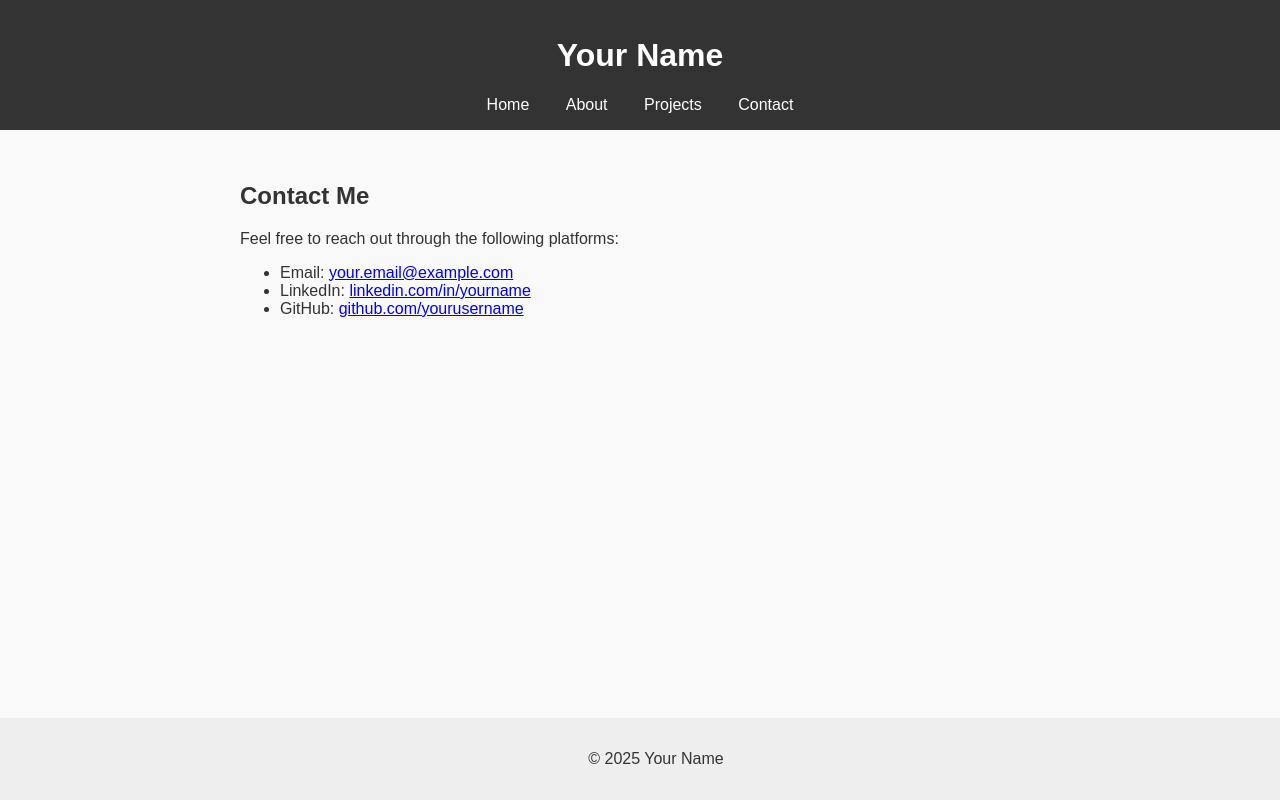
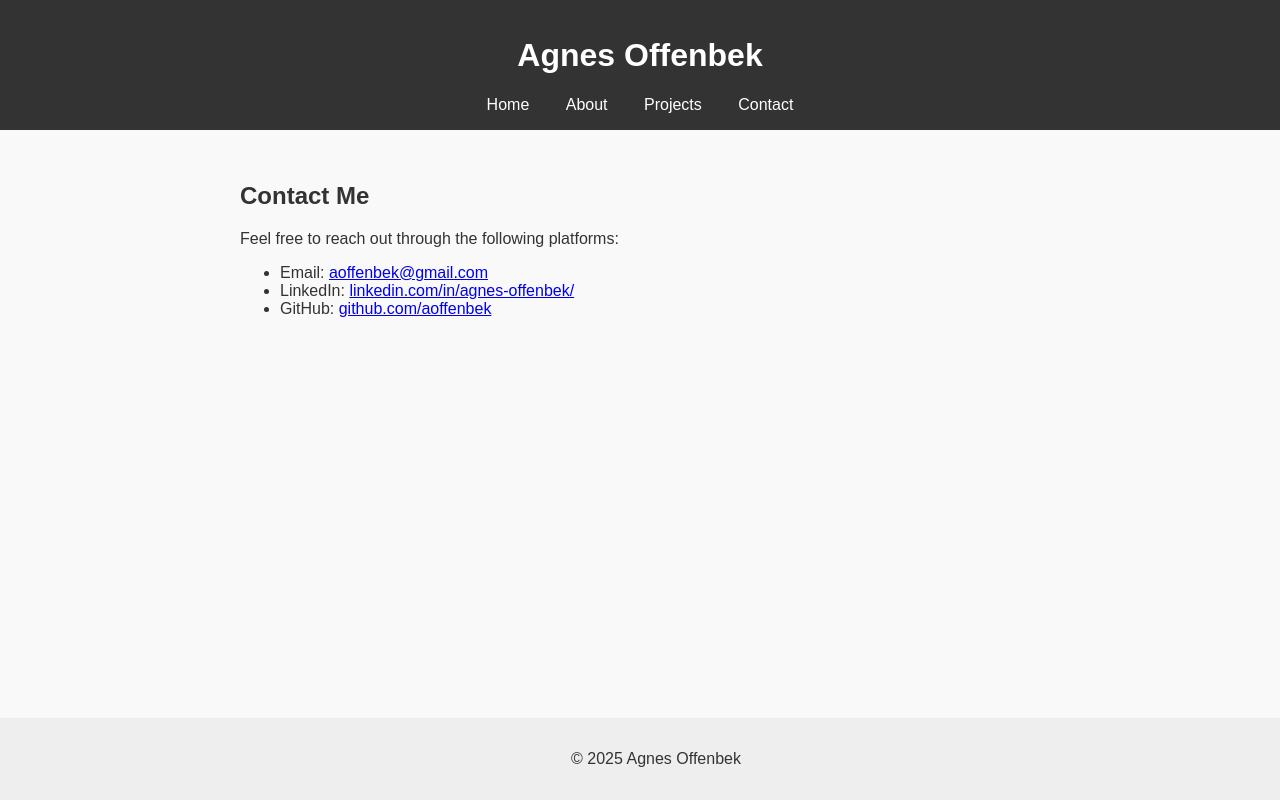
Before and after one commit to aoffenbek/agnesoffenbek.github.io, a plain HTML site: page contact.html in a window 1280 px wide. Drawn offline with Linux system fonts and the light colour scheme.

Commit message:
Update contact.html

```diff
--- a/contact.html
+++ b/contact.html
@@ -8,7 +8,7 @@
 </head>
 <body>
   <header>
-    <h1>Your Name</h1>
+    <h1>Agnes Offenbek</h1>
     <nav>
       <a href="index.html">Home</a>
       <a href="about.html">About</a>
@@ -22,14 +22,14 @@
     <p>Feel free to reach out through the following platforms:</p>
 
     <ul>
-      <li>Email: <a href="mailto:your.email@example.com">your.email@example.com</a></li>
-      <li>LinkedIn: <a href="https://www.linkedin.com/in/yourname/" target="_blank">linkedin.com/in/yourname</a></li>
-      <li>GitHub: <a href="https://github.com/yourusername" target="_blank">github.com/yourusername</a></li>
+      <li>Email: <a href="mailto:your.email@example.com">aoffenbek@gmail.com</a></li>
+      <li>LinkedIn: <a href="https://www.linkedin.com/in/yourname/" target="_blank">linkedin.com/in/agnes-offenbek/</a></li>
+      <li>GitHub: <a href="https://github.com/yourusername" target="_blank">github.com/aoffenbek</a></li>
     </ul>
   </main>
 
   <footer>
-    <p>© 2025 Your Name</p>
+    <p>© 2025 Agnes Offenbek</p>
   </footer>
 </body>
 </html>
```
